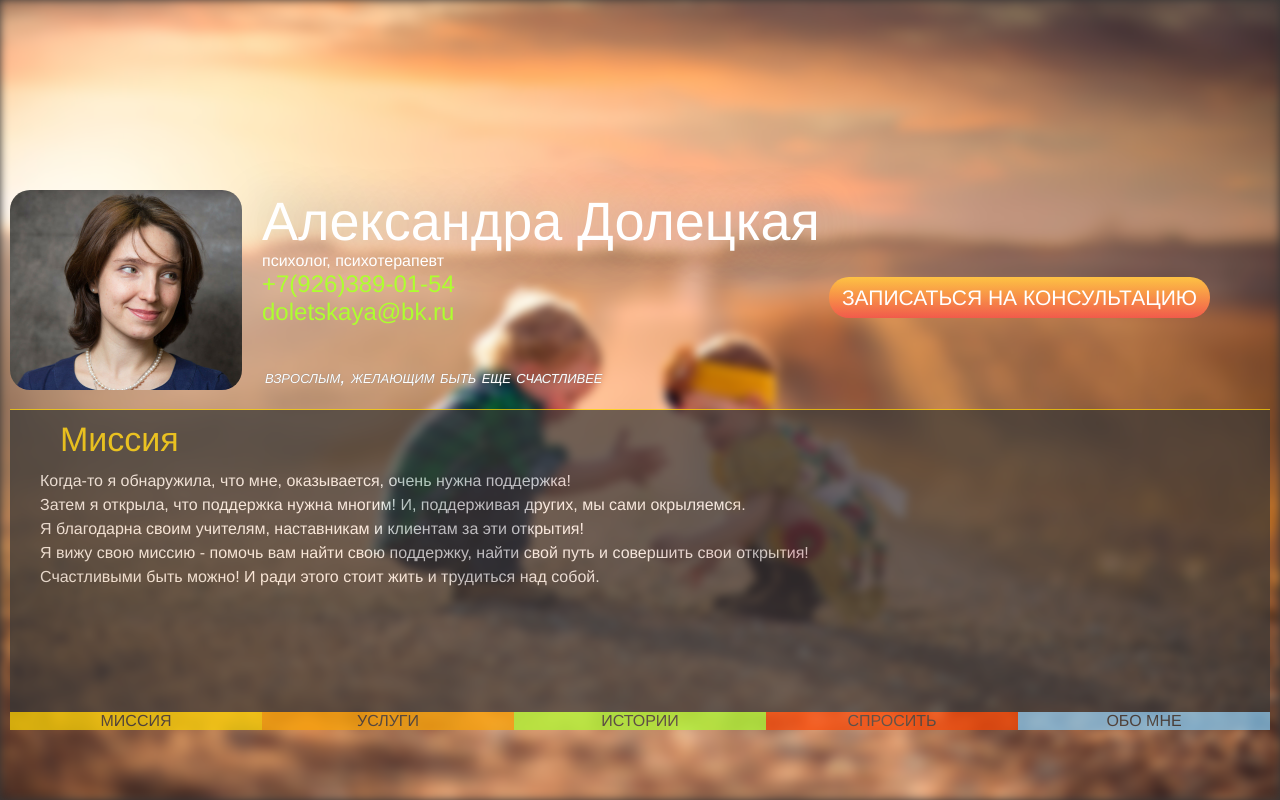
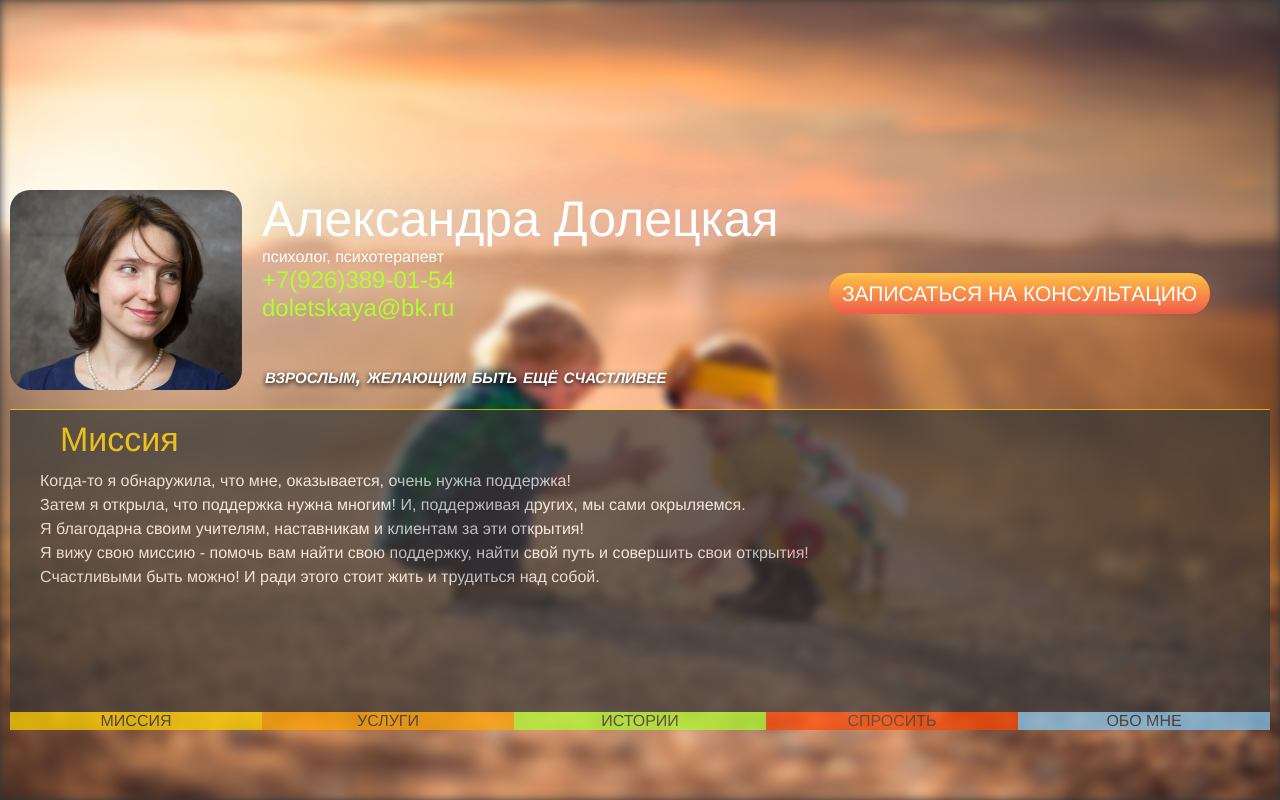
Before and after one commit to doletsky/psyhobbit, a PHP site: page / in a window 1280 px wide. Run offline with PHP 8.4, Linux system fonts and the light colour scheme; some libraries are stand-ins or nearby versions.

```diff
--- a/css/main.css
+++ b/css/main.css
@@ -49,7 +49,7 @@ body {
     border-radius: 20px;
 }
 .person .name {
-    font-size: 54px;
+    font-size: 50px;
     text-shadow: -1px -1px 50px gray;
 }
 .person .subtitle {
@@ -69,14 +69,16 @@ body {
     color: greenyellow;
 }
 .person .i {
-    font-size: 120%;
+    font-size: 130%;
     font-variant: small-caps;
     margin: 2px 0;
     font-style: italic;
     position: absolute;
     bottom: 0px;
     left: 255px;
-    text-shadow: 0 0 1px gray;
+    text-shadow: 0 2px 5px black;
+    font-weight: bold;
+    /*border-bottom: solid 1px grey;*/
 }
 .get_consult {
     background: linear-gradient(to bottom, #fdc244 0%, #f15b4b 100%) repeat scroll 0 0 rgba(0, 0, 0, 0);
--- a/index.php
+++ b/index.php
@@ -58,7 +58,7 @@
     <div class="subtitle">психолог, психотерапевт</div>
     <div class="phone">+7(926)389-01-54</div>
     <div class="mail">doletskaya@bk.ru</div>
-    <div class="subtitle i">взрослым, желающим быть еще счастливее</div>
+    <div class="subtitle i">взрослым, желающим быть ещё счастливее</div>
     <div class="action">
         <a class="get_consult" href="#wincons">Записаться на консультацию</a><br>
         <?if(0):?><a href="map.html" target="_blank" onClick="popupWin = window.open(this.href, 'contacts', 'location,width=600,height=600,top=0'); popupWin.focus(); return false;" class="load-map">Где проходят консультации</a><?endif?>
```
